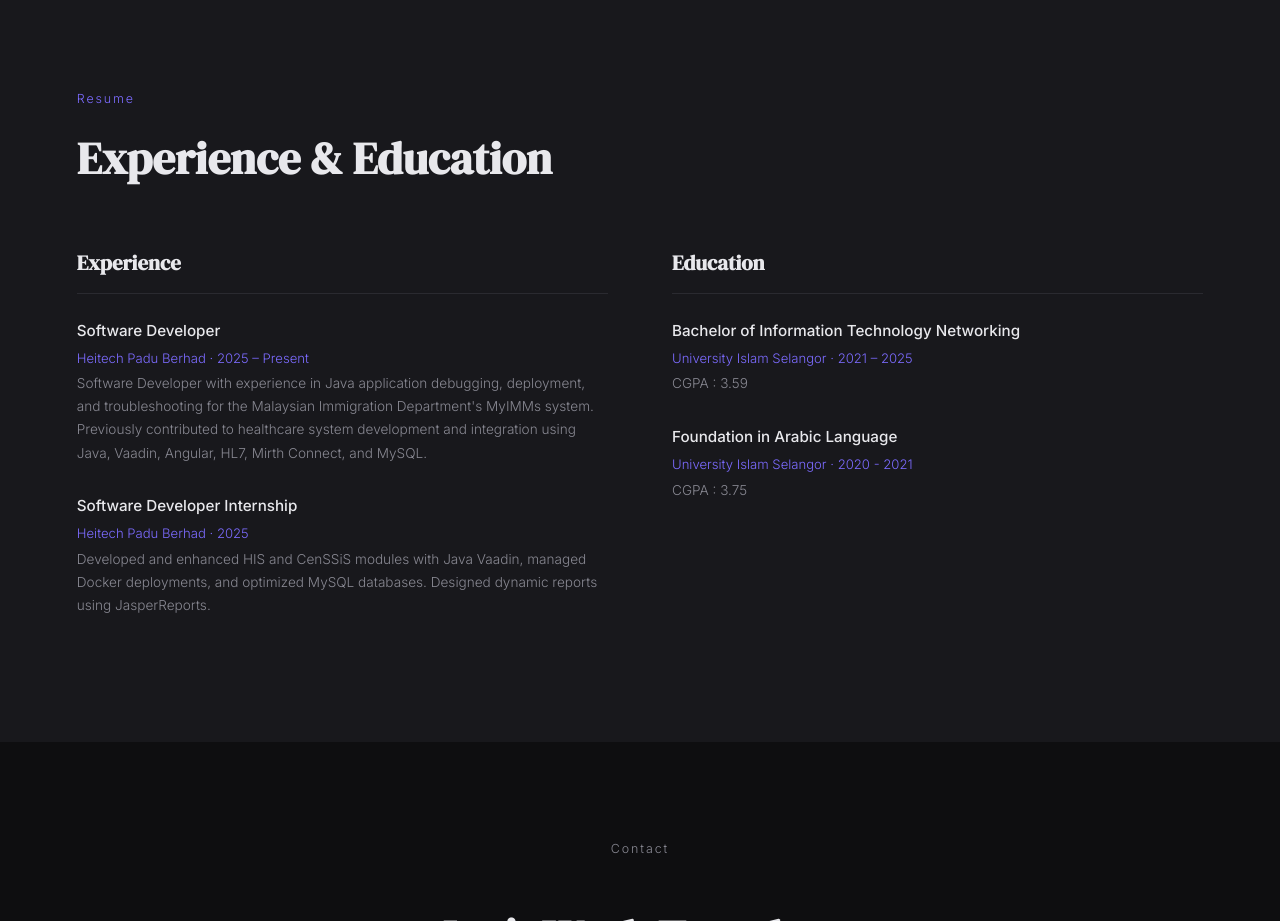
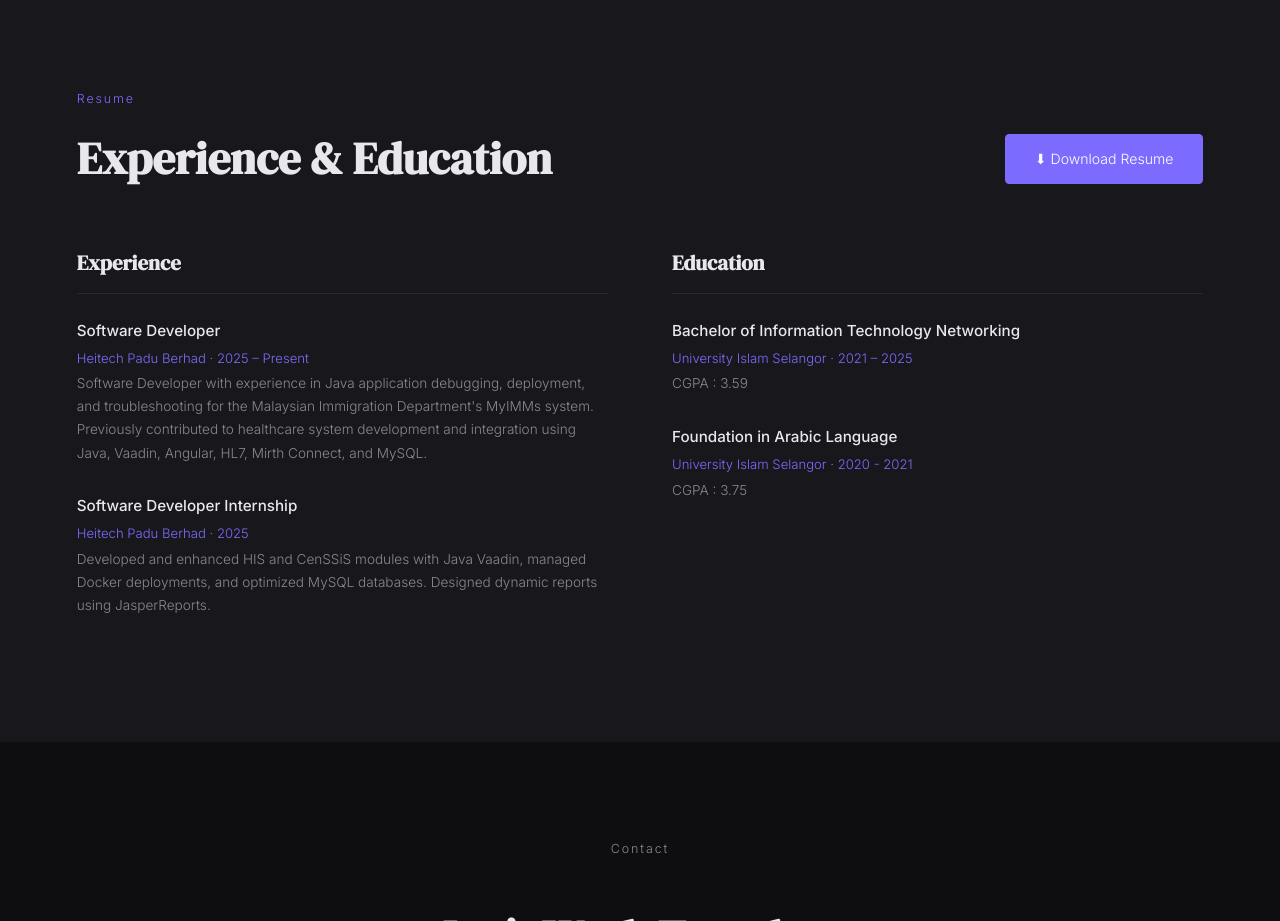
Before and after one commit to saripdoll/najibmahdan.portfolio, a plain HTML site: page Frontend.html in a window 1280 px wide. Shown: the part 2080-3001 px from the top of the page. Drawn offline with Linux system fonts and the light colour scheme.

Commit message:
feat: add resume PDF download link

```diff
--- a/Frontend.html
+++ b/Frontend.html
@@ -238,7 +238,15 @@
   <!-- RESUME -->
   <section id="resume">
     <p class="section-label">Resume</p>
-    <h2 class="section-title">Experience & Education</h2>
+    <div style="display:flex; align-items:center; justify-content:space-between; flex-wrap:wrap; gap:1rem; margin-bottom:3rem;">
+    <h2 class="section-title" style="margin-bottom:0;">Experience & Education</h2>
+    <a href="Muhammad Najib Ikhwan - Resume.pdf"
+     download="Muhammad Najib Ikhwan - Resume.pdf"
+     class="btn btn-solid"
+     style="display:inline-flex; align-items:center; gap:0.5rem;">
+    ⬇ Download Resume
+     </a>
+  </div>
     <div class="resume-grid">
       <div class="resume-col">
         <h3>Experience</h3>
```
Also changed, not shown: 1 other file.
